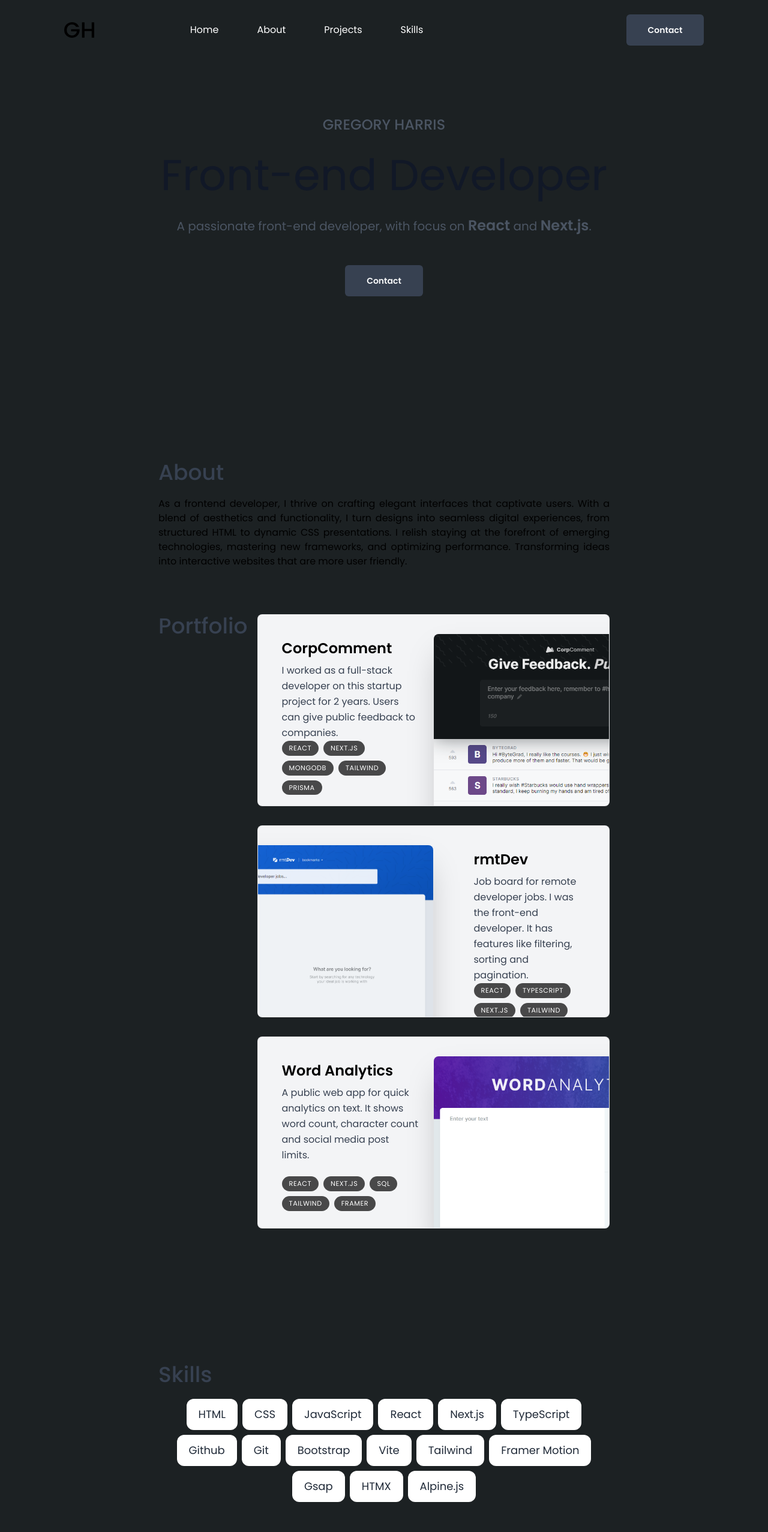
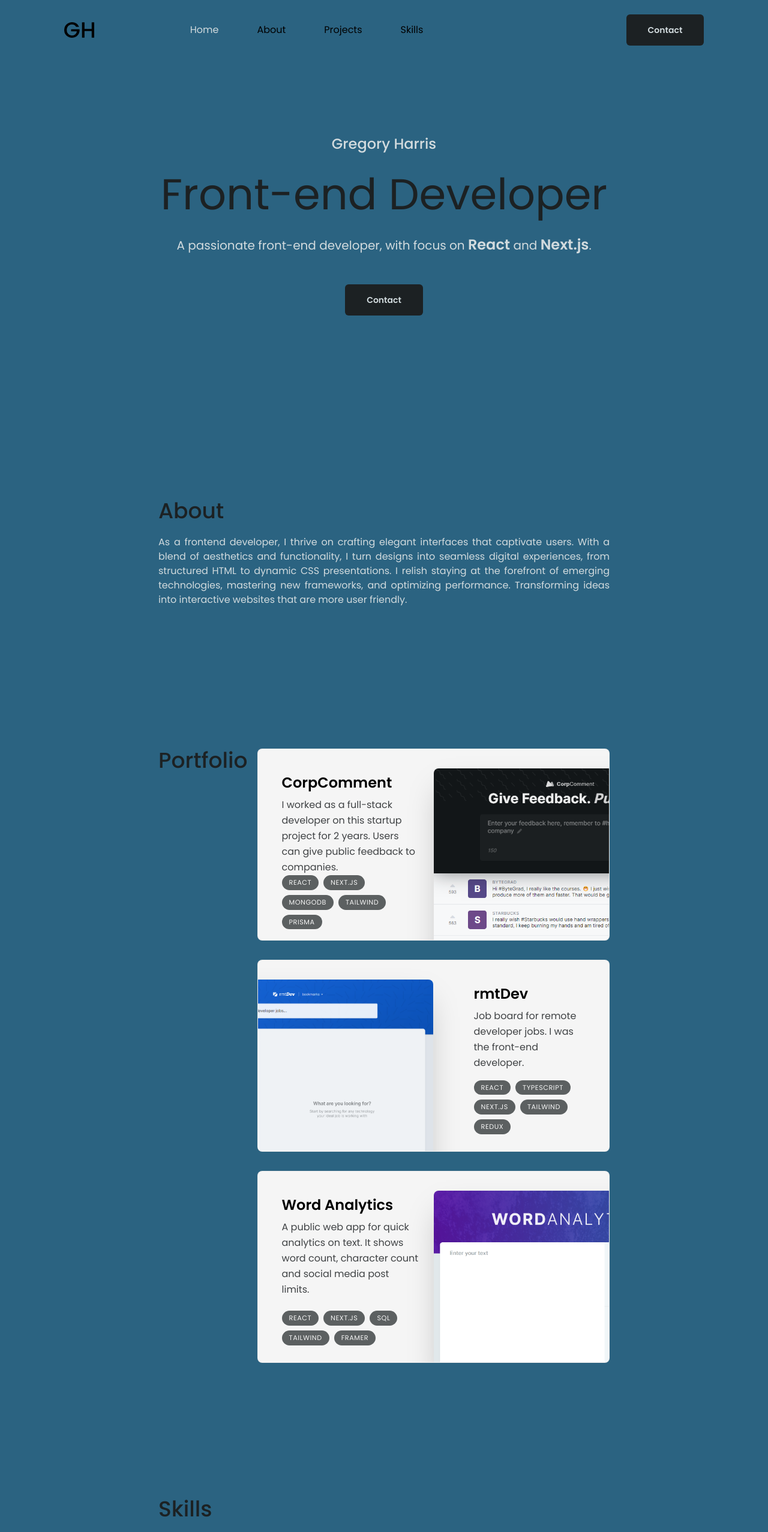
Before and after one commit to gregoryharris869/new_portfolio, a React (Vite) app: page / in a window 1280 px wide. Shown: the top 2554 px of the page at 60% size. Built offline with nearby package versions, Linux system fonts and the light colour scheme.

Commit message:
Update contact form

```diff
--- a/src/App.tsx
+++ b/src/App.tsx
@@ -26,7 +26,7 @@ function App() {
     return () => window.removeEventListener("scroll", handleScroll);
   }, []);
   return (
-    <div className="bg-surface1">
+    <div className="bg-brand">
       <Navbar
         isTopOfPage={isTopOfPage}
         selectedPage={selectedPage}
--- a/src/components/About.tsx
+++ b/src/components/About.tsx
@@ -4,17 +4,27 @@ import { SelectedPage } from "../shared/types";
 type Props = { setSelectedPage: (value: SelectedPage) => void };
 const About = ({ setSelectedPage }: Props) => {
   return (
-    <section id="about" className="py-10 md:py-40 md:pb-0">
+    <section id="about" className="py-10 md:py-40">
       <motion.div
         className="container max-w-[50rem] mx-auto px-6"
         onViewportEnter={() => setSelectedPage(SelectedPage.About)}
       >
-        <div className="mb-10 lg:mb-0">
-          <h2 className="mb-5 text-2xl font-medium text-gray-700 md:text-4xl">
+        <motion.div
+          className="mb-10 lg:mb-0"
+          initial="hidden"
+          whileInView="visible"
+          viewport={{ once: true, amount: 0.5 }}
+          transition={{ duration: 0.5 }}
+          variants={{
+            hidden: { opacity: 0, x: -50 },
+            visible: { opacity: 1, x: 0 },
+          }}
+        >
+          <h2 className="mb-5 text-2xl font-medium text-surface1 md:text-4xl">
             About
           </h2>
 
-          <p className="mb-3 text-justify hyphens-auto">
+          <p className="mb-3 text-justify hyphens-auto text-text1">
             As a frontend developer, I thrive on crafting elegant interfaces
             that captivate users. With a blend of aesthetics and functionality,
             I turn designs into seamless digital experiences, from structured
@@ -23,7 +33,7 @@ const About = ({ setSelectedPage }: Props) => {
             performance. Transforming ideas into interactive websites that are
             more user friendly.
           </p>
-        </div>
+        </motion.div>
       </motion.div>
     </section>
   );
--- a/src/components/Home.tsx
+++ b/src/components/Home.tsx
@@ -8,21 +8,21 @@ const textVariant = "text-2xl font-semibold";
 
 const Home = ({ setSelectedPage }: Props) => {
   return (
-    <section id="home" className="py-10 md:py-32 ">
+    <section id="home" className="py-10 md:py-40">
       <motion.div
         className="container max-w-screen-xl px-4 mx-auto"
         onViewportEnter={() => setSelectedPage(SelectedPage.Home)}
       >
         <div className="text-center">
-          <h6 className="mt-16 mb-8 text-lg font-medium text-gray-600 uppercase md:text-2xl">
+          <h6 className="mt-16 mb-8 text-lg font-medium text-text1 md:text-2xl">
             Gregory Harris
           </h6>
 
-          <h1 className="mb-8 text-4xl font-normal leading-none text-gray-900 md:text-7xl">
+          <h1 className="mb-8 text-4xl font-normal leading-none text-surface1 md:text-7xl">
             Front-end Developer
           </h1>
 
-          <p className="mb-16 font-normal text-gray-600 text-md md:text-xl">
+          <p className="mb-16 font-normal text-text1 text-md md:text-xl">
             A passionate front-end developer, with focus on{" "}
             <span className={textVariant}>React</span> and{" "}
             <span className={textVariant}>Next.js</span>.
--- a/src/components/Navbar/Link.tsx
+++ b/src/components/Navbar/Link.tsx
@@ -11,8 +11,8 @@ function Link({ page, selectedPage, setSelectedPage }: Props) {
   const lowerCasePage = page.toLowerCase().replace(/ /g, "") as SelectedPage;
   return (
     <AnchorLink
-      className={`${selectedPage === lowerCasePage ? "text-brand" : ""}
-      text-white
+      className={`${selectedPage === lowerCasePage ? "text-text1" : ""}
+     transition duration-500 hover:text-brandAccent
     `}
       href={`#${lowerCasePage}`}
       onClick={() => setSelectedPage(lowerCasePage)}
--- a/src/components/Navbar/Navbar.tsx
+++ b/src/components/Navbar/Navbar.tsx
@@ -16,7 +16,7 @@ type Props = {
 const Navbar = ({ isTopOfPage, selectedPage, setSelectedPage }: Props) => {
   const [isMenuToggled, setIsMenuToggled] = useState<boolean>(false);
   const isAboveMdScreens = useMediaQuery("(min-width: 1060px)");
-  const navbarBackground = isTopOfPage ? "" : "bg-surface4  drop-shadow";
+  const navbarBackground = isTopOfPage ? "" : "bg-surface4  drop-shadow xl";
   const flexStandard = "flex justify-between items-center";
   return (
     <nav>
@@ -60,7 +60,7 @@ const Navbar = ({ isTopOfPage, selectedPage, setSelectedPage }: Props) => {
               </div>
             ) : (
               <button
-                className="p-2 rounded-full bg-brand"
+                className="p-2 rounded-full bg-surface1"
                 onClick={() => setIsMenuToggled(!isMenuToggled)}
               >
                 <HiBars3 className="w-6 h-6 text-text1" />
@@ -72,11 +72,11 @@ const Navbar = ({ isTopOfPage, selectedPage, setSelectedPage }: Props) => {
 
       {/* Mobile */}
       {!isAboveMdScreens && isMenuToggled && (
-        <div className="fixed right-0 bottom-0 z-40 h-full w-[300px] bg-text1 drop-shadow-xl">
+        <div className="fixed right-0 bottom-0 z-40 h-full w-[300px] bg-text2 drop-shadow-xl">
           {/* Close icon */}
           <div className="flex justify-end p-12">
             <button onClick={() => setIsMenuToggled(!isMenuToggled)}>
-              <HiX className="w-6 h-6 text-surface4" />
+              <HiX className="w-6 h-6 text-surface1" />
             </button>
           </div>
           {/* Menu items */}
--- a/src/components/Project.tsx
+++ b/src/components/Project.tsx
@@ -8,15 +8,15 @@ const Project = ({ title, description, tags, imageUrl }: ProjectProps) => {
   const ref = useRef<HTMLDivElement>(null);
   return (
     <motion.div className="mb-3 group sm:mb-8 last:mb-0" ref={ref}>
-      <section className="bg-gray-100 max-w-[42rem] border border-black/5 rounded-lg overflow-hidden sm:pr-8 relative sm:h-[20rem] hover:bg-gray-200 transition sm:group-even:pl-8">
+      <section className="bg-brandAccent max-w-[42rem] border border-surface4/5 rounded-lg overflow-hidden sm:pr-8 relative sm:h-[20rem] hover:bg-text1 transition sm:group-even:pl-8">
         {/* content */}
         <div className="pt-4 pb-7 px-5 sm:pl-10 sm:pr-2 sm:pt-10 sm:max-w-[50%] flex flex-col h-full sm:group-even:ml-[18rem]">
           <h3 className="text-2xl font-semibold">{title}</h3>
-          <p className="mt-2 leading-relaxed text-gray-700 ">{description}</p>
+          <p className="mt-2 leading-relaxed text-surface4 ">{description}</p>
           <ul className="flex flex-wrap gap-2 mt-4 sm:mt-auto">
             {tags.map((tag, index) => (
               <li
-                className="bg-black/[0.7] px-3 py-1 text-[0.7rem] uppercase tracking-wider text-white rounded-full "
+                className="bg-surface1/[0.7] px-3 py-1 text-[0.7rem] uppercase tracking-wider text-brandAccent rounded-full "
                 key={index}
               >
                 {tag}
--- a/src/components/Projects.tsx
+++ b/src/components/Projects.tsx
@@ -1,7 +1,6 @@
 import React from "react";
 import Project from "./Project";
 import { projectsData } from "../lib/data";
-import { FaSquareGithub } from "react-icons/fa6";
 import { SelectedPage } from "../shared/types";
 import { motion } from "framer-motion";
 
@@ -16,7 +15,7 @@ const Projects = ({ setSelectedPage }: Props) => {
       >
         <div className="flex flex-col justify-between lg:flex-row ">
           <div className="mb-10 lg:mb-0">
-            <h1 className="pr-4 mb-5 text-2xl font-medium text-gray-700 md:text-4xl">
+            <h1 className="pr-4 mb-5 text-2xl font-medium text-surface1 md:text-4xl">
               Portfolio
             </h1>
           </div>
--- a/src/components/Skills.tsx
+++ b/src/components/Skills.tsx
@@ -19,16 +19,16 @@ const fadeInAnimationVariants = {
 };
 export default function Skills({ setSelectedPage }: Props) {
   return (
-    <section id="skills" className="py-10 md:py-40 md:pb-0">
+    <section id="skills" className="py-10 md:py-40 ">
       <motion.div
         className="container max-w-[50rem] mx-auto px-6"
         onViewportEnter={() => setSelectedPage(SelectedPage.Skills)}
       >
         <div className="mb-10 lg:mb-0">
-          <h1 className="mb-5 text-2xl font-medium text-gray-700 md:text-4xl">
+          <h1 className="mb-5 text-2xl font-medium text-surface1 md:text-4xl">
             Skills
           </h1>
-          <ul className="flex flex-wrap justify-center gap-2 text-lg text-gray-800">
+          <ul className="flex flex-wrap justify-center gap-2 text-lg text-brandAccent">
             {skillsData.map((skills, index) => (
               <motion.li
                 variants={fadeInAnimationVariants}
@@ -38,7 +38,7 @@ export default function Skills({ setSelectedPage }: Props) {
                   once: true,
                 }}
                 custom={index}
-                className="px-5 py-3 bg-white borderBlack rounded-xl "
+                className="px-5 py-3 bg-surface3 borderBlack rounded-xl "
                 key={index}
               >
                 {skills}
--- a/src/lib/data.ts
+++ b/src/lib/data.ts
@@ -12,7 +12,7 @@ export const projectsData = [
   {
     title: "rmtDev",
     description:
-      "Job board for remote developer jobs. I was the front-end developer. It has features like filtering, sorting and pagination.",
+      "Job board for remote developer jobs. I was the front-end developer.",
     tags: ["React", "TypeScript", "Next.js", "Tailwind", "Redux"],
     imageUrl: rmtdevImg,
   },
--- a/src/shared/ActionButton.tsx
+++ b/src/shared/ActionButton.tsx
@@ -10,7 +10,7 @@ type Props = {
 const ActionButton = ({ children, setSelectedPage }: Props) => {
   return (
     <AnchorLink
-      className="px-7 py-3 md:px-9 md:py-4 font-medium md:font-semibold bg-gray-700 text-gray-50 text-sm rounded-md hover:bg-gray-50 hover:text-gray-700 transition ease-linear duration-500"
+      className="py-3 text-sm font-medium transition duration-500 ease-linear rounded-md px-7 md:px-9 md:py-4 md:font-semibold bg-surface1 text-text1 hover:bg-text1 hover:text-surface1"
       onClick={() => setSelectedPage(SelectedPage.Contact)}
       href={`#${SelectedPage.Contact}`}
     >
--- a/tailwind.config.js
+++ b/tailwind.config.js
@@ -5,6 +5,7 @@ export default {
     extend: {
       colors: {
         brand: "#2B6381",
+        brandAccent: "#F5F5F5",
         text1: "#D2DBDE",
         text2: "#A1A7AA",
         surface1: "#1C2123",
```
